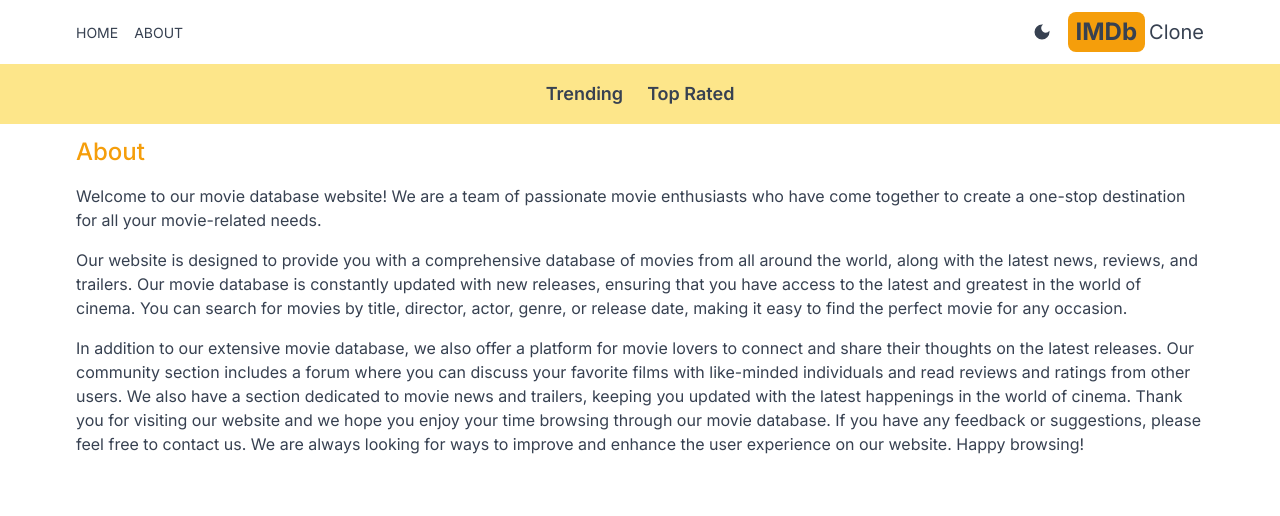
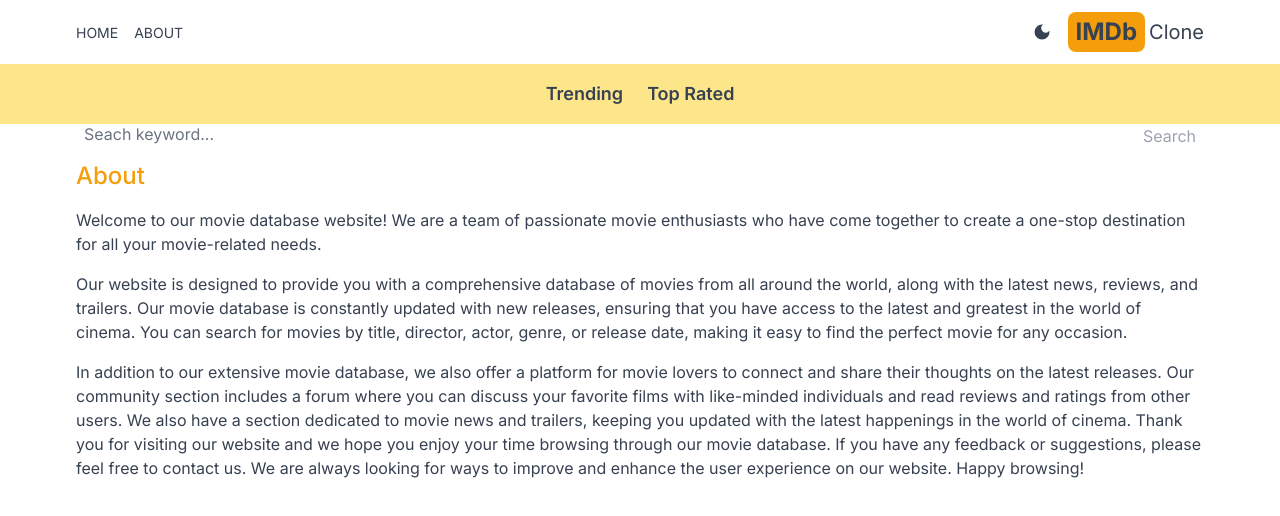
Before and after one commit to imwaseem93/imdb-next, a Next.js app: page /about in a window 1280 px wide. Shown: the top 516 px of the page. Built offline with nearby package versions, Linux system fonts and the light colour scheme.

Commit message:
search functionality added

```diff
--- /dev/null
+++ b/src/app/components/SearchBox.jsx
@@ -0,0 +1,19 @@
+'use client'
+import { useState } from "react"
+import { useRouter } from "next/navigation"
+
+export default function SearchBox() {
+    const [search, setSearch] = useState('')
+    const router = useRouter()
+    const handleSubmit = (e) => {
+        e.preventDefault()
+        router.push(`/search/${search}`)
+    }
+
+    return (
+        <form className="flex justify-between px-5 max-w-6xl mx-auto" onSubmit={handleSubmit}>
+            <input type="text" placeholder="Seach keyword..." className="w-full rounded-md h-1/4 placeholder-gray-500 outline-none bg-transparent flex-1" value={search} onChange={(e) => setSearch(e.target.value)} />
+            <button className="text-amber-500 disabled:text-gray-400" disabled={!search}>Search </button>
+        </form>
+    )
+}
--- a/src/app/layout.js
+++ b/src/app/layout.js
@@ -3,6 +3,7 @@
 import Header from "./components/Header";
 import Providers from "./Providers";
 import Navbar from "./components/Navbar";
+import SearchBox from "./components/SearchBox";
 
 const inter = Inter({ subsets: ["latin"] });
 
@@ -18,6 +19,7 @@
         <Providers>
           <Header />
           <Navbar/>
+          <SearchBox/>
           {children}
         </Providers>
 
--- a/src/app/movie/[id]/page.jsx
+++ b/src/app/movie/[id]/page.jsx
@@ -6,7 +6,7 @@
     const res = await fetch(`https://api.themoviedb.org/3/movie/${movieId}?api_key=${process.env.API_KEY}`)
     const movie = await res.json()
     return (
-        <div className="w-full">
+        <div className="w-full flex items-center">
             <div className="p-4 md:pt-8 flex flex-col md:flex-row content-center max-w-6xl mx-auto md:space-x-6">
                 <Image
                     src={`https://image.tmdb.org/t/p/original/${movie.backdrop_path || movie.poster_path}`}
--- /dev/null
+++ b/src/app/search/[searchItem]/page.jsx
@@ -0,0 +1,18 @@
+import Card from '@/app/components/Card'
+import Results from '@/app/components/Results'
+import React from 'react'
+
+export default async function SearchPage({ params }) {
+    const searchItem = params.searchItem
+    const res = await fetch(`https://api.themoviedb.org/3/search/movie?api_key=${process.env.API_KEY}&query=${searchItem}&language=en-US&page=1&include_adult=false`)
+    const data = await res.json()
+    const results = data.results
+    //console.log(results)
+    console.log(results.length)
+    return (
+        <div>
+            {results.length === 0 ? <div className='text-center pt-6 text-white'>No results found</div>
+             : <Results results={results} />}
+        </div>
+    )
+}
```
